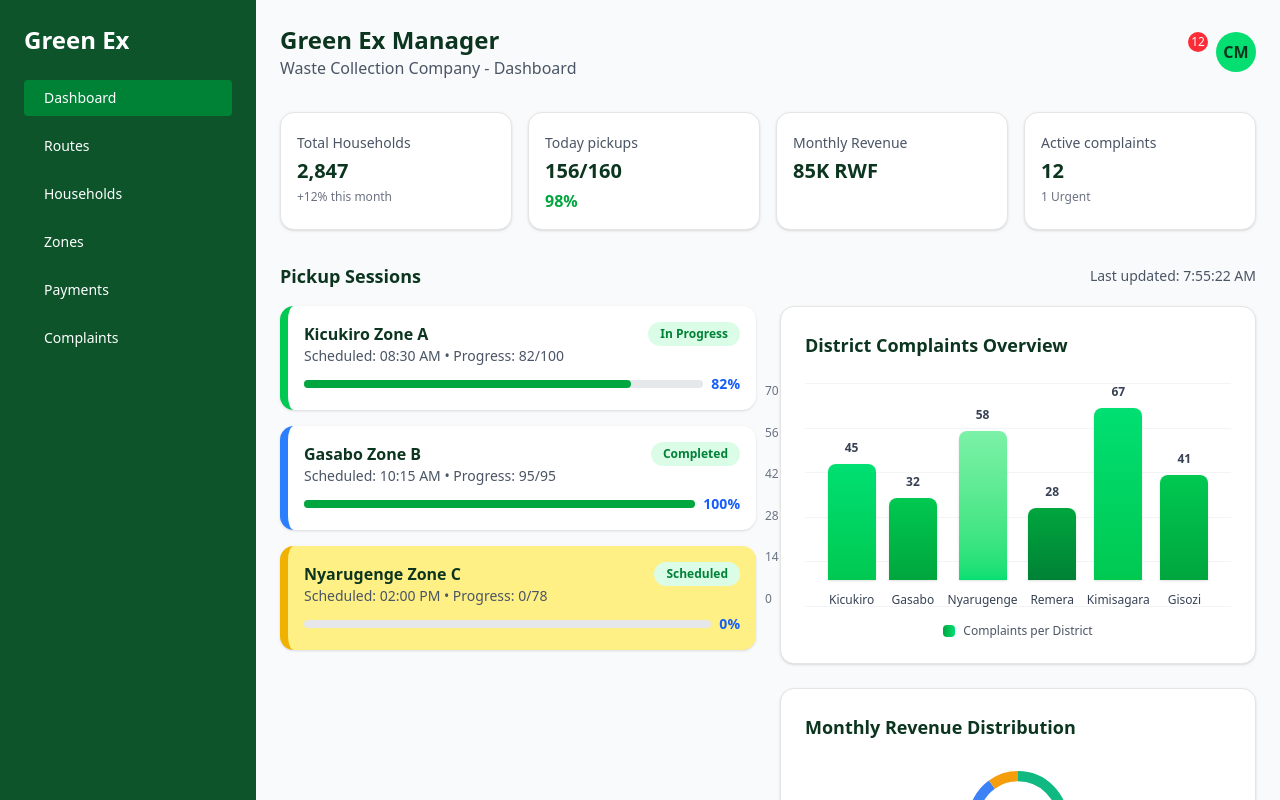
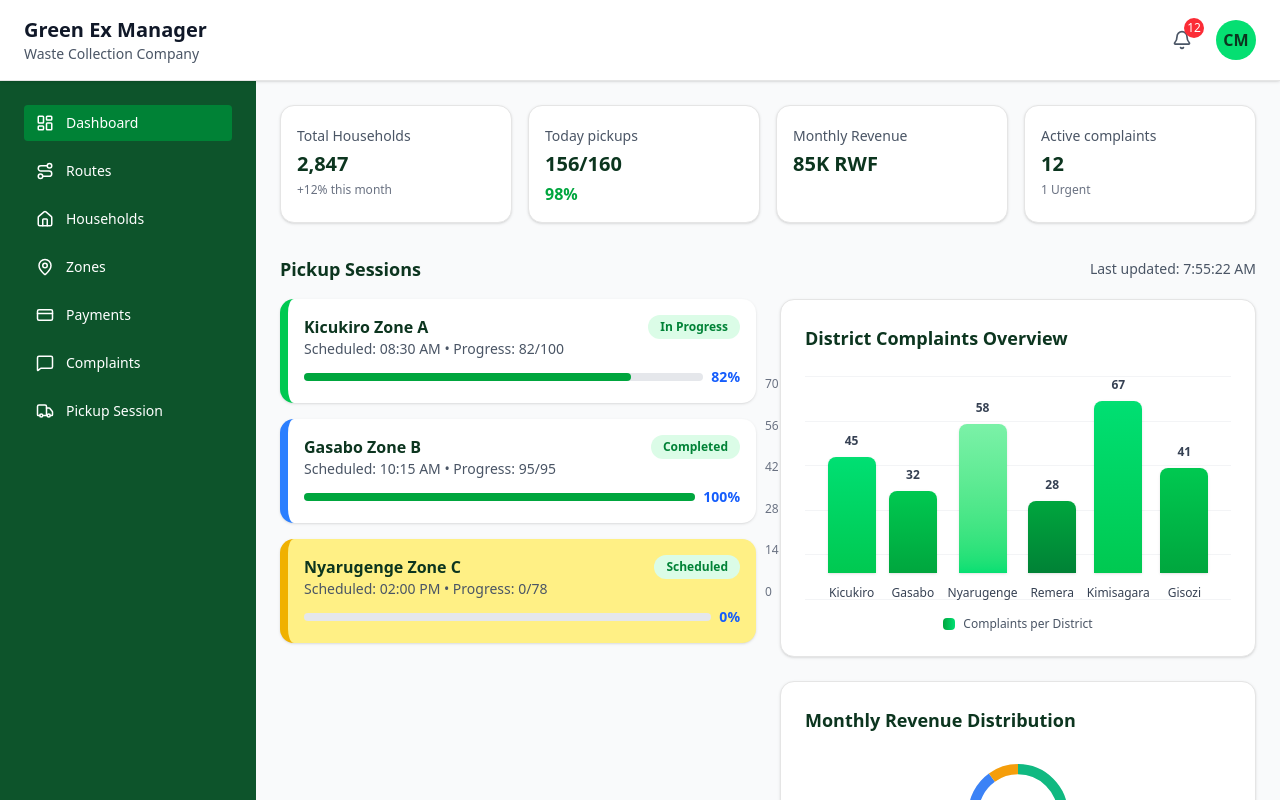
Before and after one commit to SheCanCODE-Capstone-Projects/Greenex_fe, a Next.js app: page /dashboard in a window 1280 px wide. Shown: the top 800 px of the page. Built offline with nearby package versions, Linux system fonts and the light colour scheme.

Commit message:
Add header and icons

```diff
--- a/src/app/dashboard/page.tsx
+++ b/src/app/dashboard/page.tsx
@@ -1,6 +1,7 @@
 "use client";
 
 import React, { useState, useEffect } from "react";
+import { Bell, User, Settings, Mail, LogOut, LayoutDashboard, Route, Home, MapPin, CreditCard, MessageSquare, Truck } from "lucide-react";
 
 interface Truck {
   id: string;
@@ -45,6 +46,7 @@ interface Stats {
 
 export default function Dashboard() {
   const [activeTab, setActiveTab] = useState('Dashboard');
+  const [dropdownOpen, setDropdownOpen] = useState(false);
   const [stats, setStats] = useState<Stats>({
     households: 2847,
     pickups: { completed: 156, total: 160 },
@@ -83,6 +85,15 @@ export default function Dashboard() {
     return () => clearInterval(interval);
   }, []);
 
+  // Close dropdown when clicking outside
+  useEffect(() => {
+    const handleClickOutside = () => setDropdownOpen(false);
+    if (dropdownOpen) {
+      document.addEventListener('click', handleClickOutside);
+      return () => document.removeEventListener('click', handleClickOutside);
+    }
+  }, [dropdownOpen]);
+
   const validateZoneData = (zone: Zone): boolean => {
     return zone.name.length > 0 && zone.households > 0;
   };
@@ -113,48 +124,85 @@ export default function Dashboard() {
 
 
   return (
-    <main className="min-h-screen bg-gray-50 flex">
-      <aside className="w-64 bg-green-900 text-white p-6 space-y-6 hidden md:block">
-        <h2 className="text-2xl font-bold">Green Ex</h2>
-        <ul className="space-y-3 text-sm">
-          {['Dashboard', 'Routes', 'Households', 'Zones', 'Payments', 'Complaints'].map(item => (
-            <SidebarItem
-              key={item}
-              label={item}
-              active={activeTab === item}
-              onClick={() => setActiveTab(item)}
-            />
-          ))}
-        </ul>
-      </aside>
-
-      <section className="flex-1 p-6 space-y-8">
-        {error && (
-          <div className="bg-red-100 border border-red-400 text-red-700 px-4 py-3 rounded">
-            {error}
-            <button onClick={() => setError(null)} className="float-right font-bold">×</button>
-          </div>
-        )}
-
-        <header className="flex justify-between items-center">
+    <div className="min-h-screen bg-gray-50">
+      <nav className="sticky top-0 z-40 bg-white shadow-sm border-b px-6 py-4">
+        <div className="flex justify-between items-center">
           <div>
-            <h1 className="text-2xl font-bold">Green Ex Manager</h1>
-            <p className="text-gray-600">Waste Collection Company - {activeTab}</p>
+            <h1 className="text-xl font-bold text-gray-900">Green Ex Manager</h1>
+            <p className="text-sm text-gray-600">Waste Collection Company</p>
           </div>
           <div className="flex items-center gap-4">
             <div className="relative">
-              <button className="text-gray-600 text-xl"></button>
+              <button className="text-gray-600 hover:text-gray-800 p-2">
+                <Bell size={20} />
+              </button>
               {stats.complaints > 0 && (
-                <span className="absolute -top-2 -right-2 bg-red-500 text-white text-xs rounded-full w-5 h-5 flex items-center justify-center">
+                <span className="absolute -top-1 -right-1 bg-red-500 text-white text-xs rounded-full w-5 h-5 flex items-center justify-center">
                   {stats.complaints}
                 </span>
               )}
             </div>
-            <div className="w-10 h-10 rounded-full bg-green-400 flex items-center justify-center font-semibold">
-              CM
+            <div className="relative">
+              <button
+                onClick={() => setDropdownOpen(!dropdownOpen)}
+                className="w-10 h-10 rounded-full bg-green-400 flex items-center justify-center font-semibold hover:bg-green-500 transition-colors"
+              >
+                CM
+              </button>
+              {dropdownOpen && (
+                <div className="absolute right-0 mt-2 w-48 bg-white rounded-md shadow-lg border z-50">
+                  <div className="py-1">
+                    <button className="w-full text-left px-4 py-2 text-sm text-gray-700 hover:bg-gray-100 flex items-center gap-2">
+                      <User size={16} /> Profile
+                    </button>
+                    <button className="w-full text-left px-4 py-2 text-sm text-gray-700 hover:bg-gray-100 flex items-center gap-2">
+                      <Settings size={16} /> Settings
+                    </button>
+                    <button className="w-full text-left px-4 py-2 text-sm text-gray-700 hover:bg-gray-100 flex items-center gap-2">
+                      <Mail size={16} /> Email
+                    </button>
+                    <hr className="my-1" />
+                    <button className="w-full text-left px-4 py-2 text-sm text-red-600 hover:bg-red-50 flex items-center gap-2">
+                      <LogOut size={16} /> Logout
+                    </button>
+                  </div>
+                </div>
+              )}
             </div>
           </div>
-        </header>
+        </div>
+      </nav>
+
+      <div className="flex">
+        <aside className="w-64 bg-green-900 text-white p-6 space-y-6 hidden md:block h-screen sticky top-[80px] overflow-y-auto">
+          <ul className="space-y-3 text-sm">
+            {[
+              { label: 'Dashboard', icon: LayoutDashboard },
+              { label: 'Routes', icon: Route },
+              { label: 'Households', icon: Home },
+              { label: 'Zones', icon: MapPin },
+              { label: 'Payments', icon: CreditCard },
+              { label: 'Complaints', icon: MessageSquare },
+              { label: 'Pickup Session', icon: Truck }
+            ].map(item => (
+              <SidebarItem
+                key={item.label}
+                label={item.label}
+                icon={item.icon}
+                active={activeTab === item.label}
+                onClick={() => setActiveTab(item.label)}
+              />
+            ))}
+          </ul>
+        </aside>
+
+        <section className="flex-1 p-6 space-y-8 overflow-y-auto">
+          {error && (
+            <div className="bg-red-100 border border-red-400 text-red-700 px-4 py-3 rounded">
+              {error}
+              <button onClick={() => setError(null)} className="float-right font-bold">×</button>
+            </div>
+          )}
 
         <div className="grid grid-cols-1 md:grid-cols-4 gap-4">
           <StatCard
@@ -335,24 +383,26 @@ export default function Dashboard() {
             ))}
           </div>
         </div>
-      </section>
-    </main>
+        </section>
+      </div>
+    </div>
   );
 }
 
-function SidebarItem({ label, active, onClick }: {
+function SidebarItem({ label, icon: Icon, active, onClick }: {
   label: string;
+  icon: any;
   active?: boolean;
   onClick: () => void;
 }) {
   return (
     <li
       onClick={onClick}
-      className={`px-3 py-2 rounded flex items-center gap-2 cursor-pointer transition-colors ${
+      className={`px-3 py-2 rounded flex items-center gap-3 cursor-pointer transition-colors ${
         active ? "bg-green-700" : "hover:bg-green-800"
       }`}
     >
-      <span></span>
+      <Icon size={18} />
       {label}
     </li>
   );
```
Also changed, not shown: 1 other file (tests, documents, lock files or other folders).
